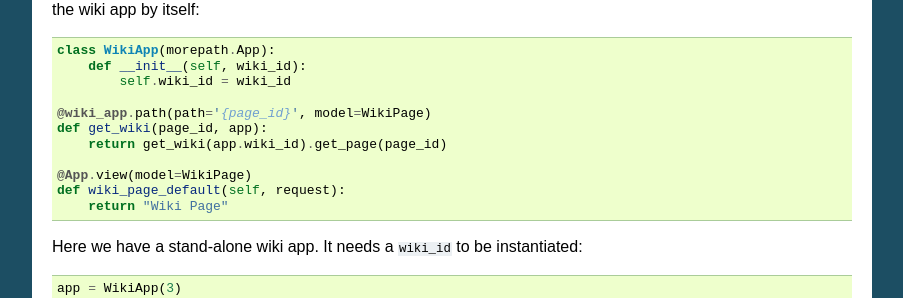
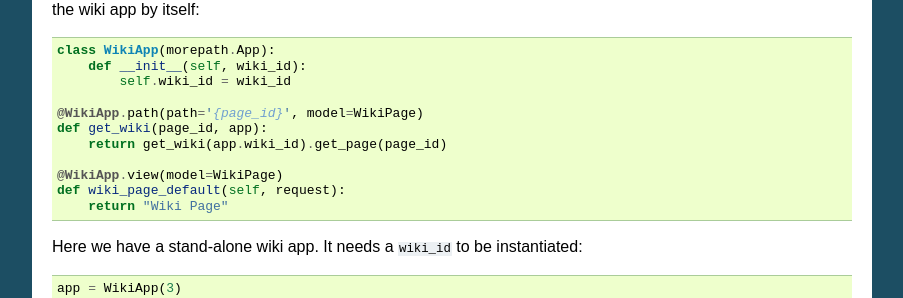
Before and after one commit to morepath/morepath, a Sphinx documentation site: the page built from doc/app_reuse.rst, in a window 1280 px wide and 900 px high, scrolled down 2974 px. Shown: the part 154-452 px from the top of the window, without its empty margins (198-1101 px from the left). Built offline with Sphinx 7.4.7, drawn with Linux system fonts in a browser that asks for light colours.

Commit message:
Fixed app class name in WikiApp example.

```diff
--- a/doc/app_reuse.rst
+++ b/doc/app_reuse.rst
@@ -227,11 +227,11 @@ is only about wikis. So let's do it. Here's the wiki app by itself:
       def __init__(self, wiki_id):
           self.wiki_id = wiki_id
 
-  @wiki_app.path(path='{page_id}', model=WikiPage)
+  @WikiApp.path(path='{page_id}', model=WikiPage)
   def get_wiki(page_id, app):
       return get_wiki(app.wiki_id).get_page(page_id)
 
-  @App.view(model=WikiPage)
+  @WikiApp.view(model=WikiPage)
   def wiki_page_default(self, request):
       return "Wiki Page"
 
```
